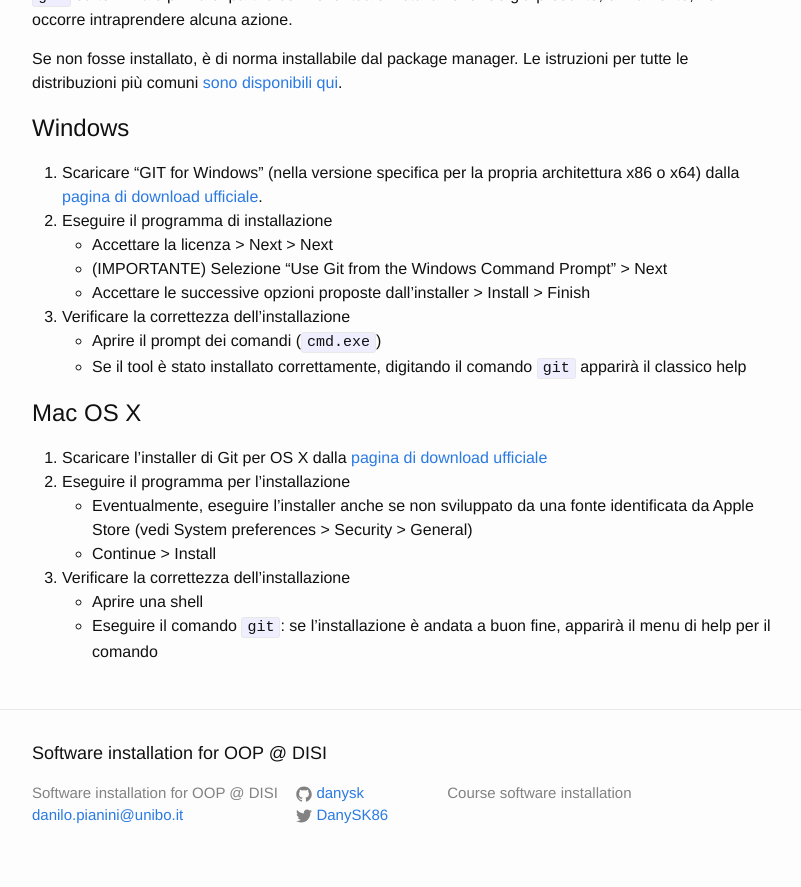
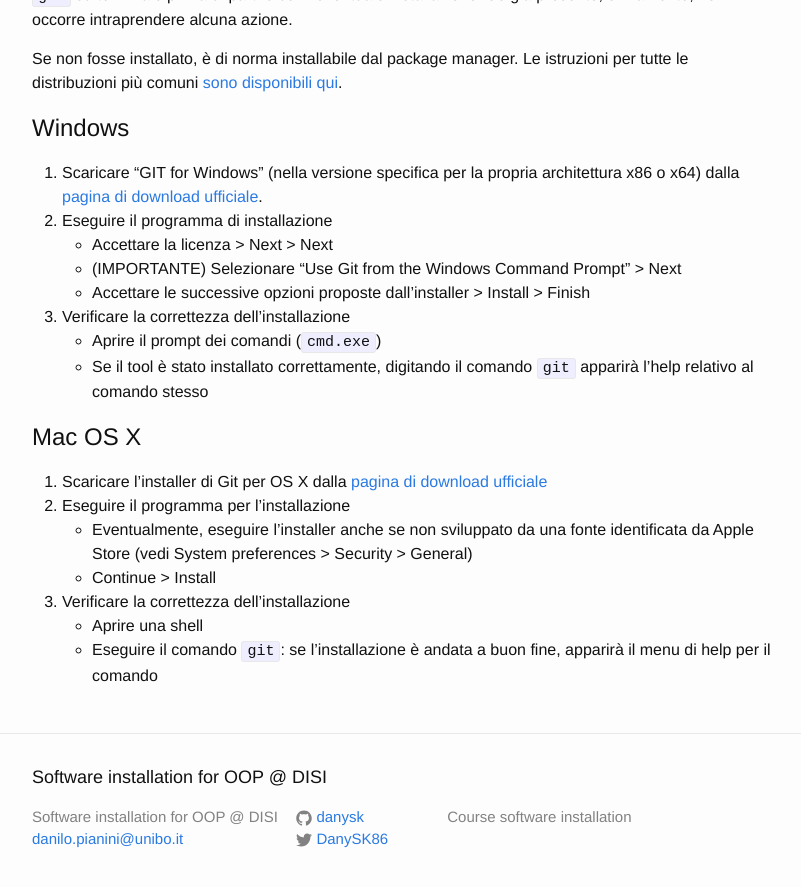
Before and after one commit to unibo-oop/software-installation, a Jekyll site: the page built from index.md, in a window 1280 px wide and 900 px high, scrolled down 11506 px. Shown: the top 887 px of the window, without its empty margins (238-1039 px from the left). Built offline with Jekyll 4.4.1, drawn with Linux system fonts in a browser that asks for light colours.

Commit message:
Typos Fixed

```diff
--- a/index.md
+++ b/index.md
@@ -349,11 +349,11 @@ Le istruzioni per tutte le distribuzioni più comuni [sono disponibili qui](http
 1. Scaricare “GIT for Windows” (nella versione specifica per la propria architettura x86 o x64) dalla [pagina di download ufficiale][GIT-Windows Download].
 2. Eseguire il programma di installazione
     * Accettare la licenza > Next > Next
-    * (IMPORTANTE) Selezione "Use Git from the Windows Command Prompt" > Next
+    * (IMPORTANTE) Selezionare "Use Git from the Windows Command Prompt" > Next
     * Accettare le successive opzioni proposte dall'installer > Install > Finish
 3. Verificare la correttezza dell'installazione
     * Aprire il prompt dei comandi (`cmd.exe`)
-    * Se il tool è stato installato correttamente, digitando il comando `git` apparirà il classico help
+    * Se il tool è stato installato correttamente, digitando il comando `git` apparirà l'help relativo al comando stesso
 
 ## Mac OS X
 1. Scaricare l'installer di Git per OS X dalla [pagina di download ufficiale][GIT-OSX Download]
```
